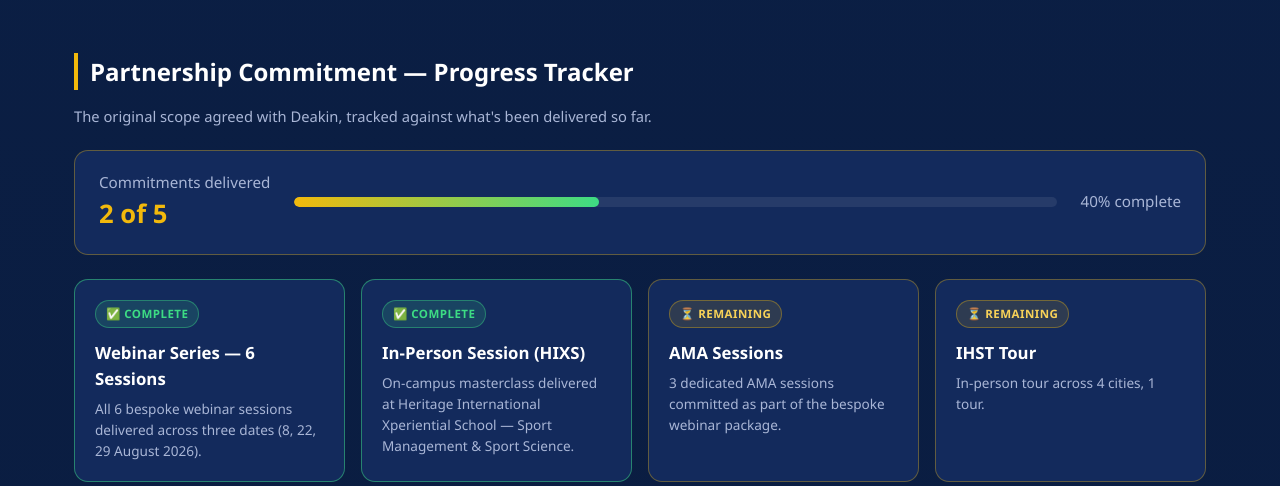
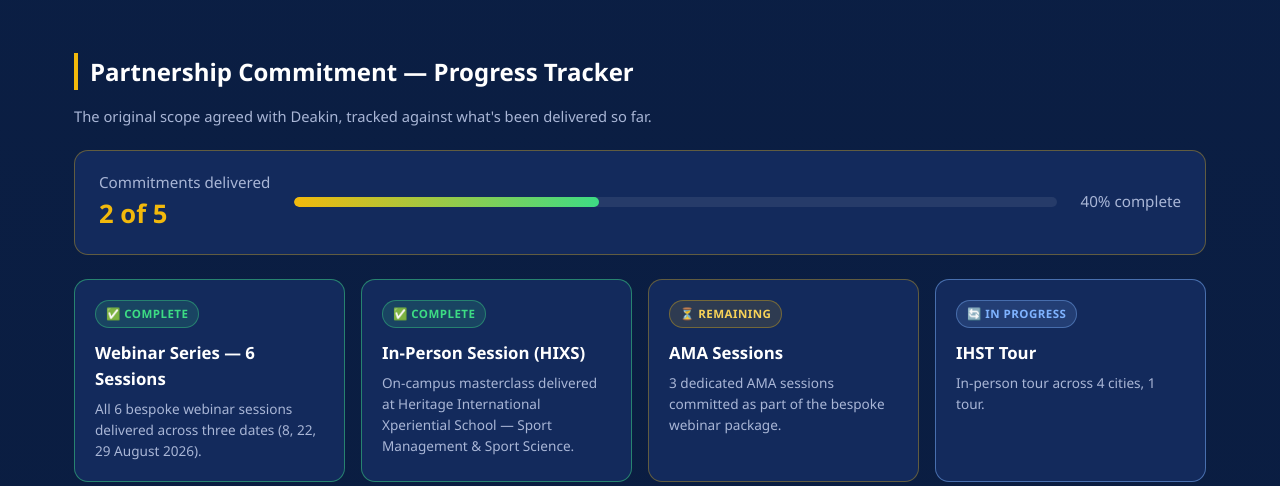
Before and after one commit to yash-cialfo/deakin-cialfo, a plain HTML site: page index.html in a window 1280 px wide. Shown: the part 466-952 px from the top of the page. Drawn offline with nearby package versions, Linux system fonts and the light colour scheme.

Commit message:
Mark IHST tour commitment as in progress

```diff
--- a/index.html
+++ b/index.html
@@ -13,6 +13,7 @@
     --gold:#f2b90c;
     --gold-soft:#f7d158;
     --green:#3ddc84;
+    --blue:#7fb3ff;
     --text:#eef2fb;
     --text-dim:#a9b6d6;
     --border:rgba(242,185,12,0.35);
@@ -218,6 +219,7 @@
     padding:20px;
   }
   .commit-card.done{border-color:rgba(61,220,132,0.5);}
+  .commit-card.progress{border-color:rgba(127,179,255,0.5);}
   .commit-status{
     display:inline-block;
     font-size:.72rem;
@@ -230,6 +232,7 @@
   }
   .commit-card.done .commit-status{background:rgba(61,220,132,0.15);color:var(--green);border:1px solid rgba(61,220,132,0.4);}
   .commit-card.pending .commit-status{background:rgba(242,185,12,0.12);color:var(--gold-soft);border:1px solid var(--border);}
+  .commit-card.progress .commit-status{background:rgba(127,179,255,0.15);color:var(--blue);border:1px solid rgba(127,179,255,0.4);}
   .commit-title{font-size:1.05rem;color:#fff;font-weight:600;margin-bottom:6px;}
   .commit-desc{font-size:.85rem;color:var(--text-dim);}
 </style>
@@ -281,8 +284,8 @@
         <div class="commit-title">AMA Sessions</div>
         <div class="commit-desc">3 dedicated AMA sessions committed as part of the bespoke webinar package.</div>
       </div>
-      <div class="commit-card pending">
-        <div class="commit-status">⏳ Remaining</div>
+      <div class="commit-card progress">
+        <div class="commit-status">🔄 In Progress</div>
         <div class="commit-title">IHST Tour</div>
         <div class="commit-desc">In-person tour across 4 cities, 1 tour.</div>
       </div>
```
